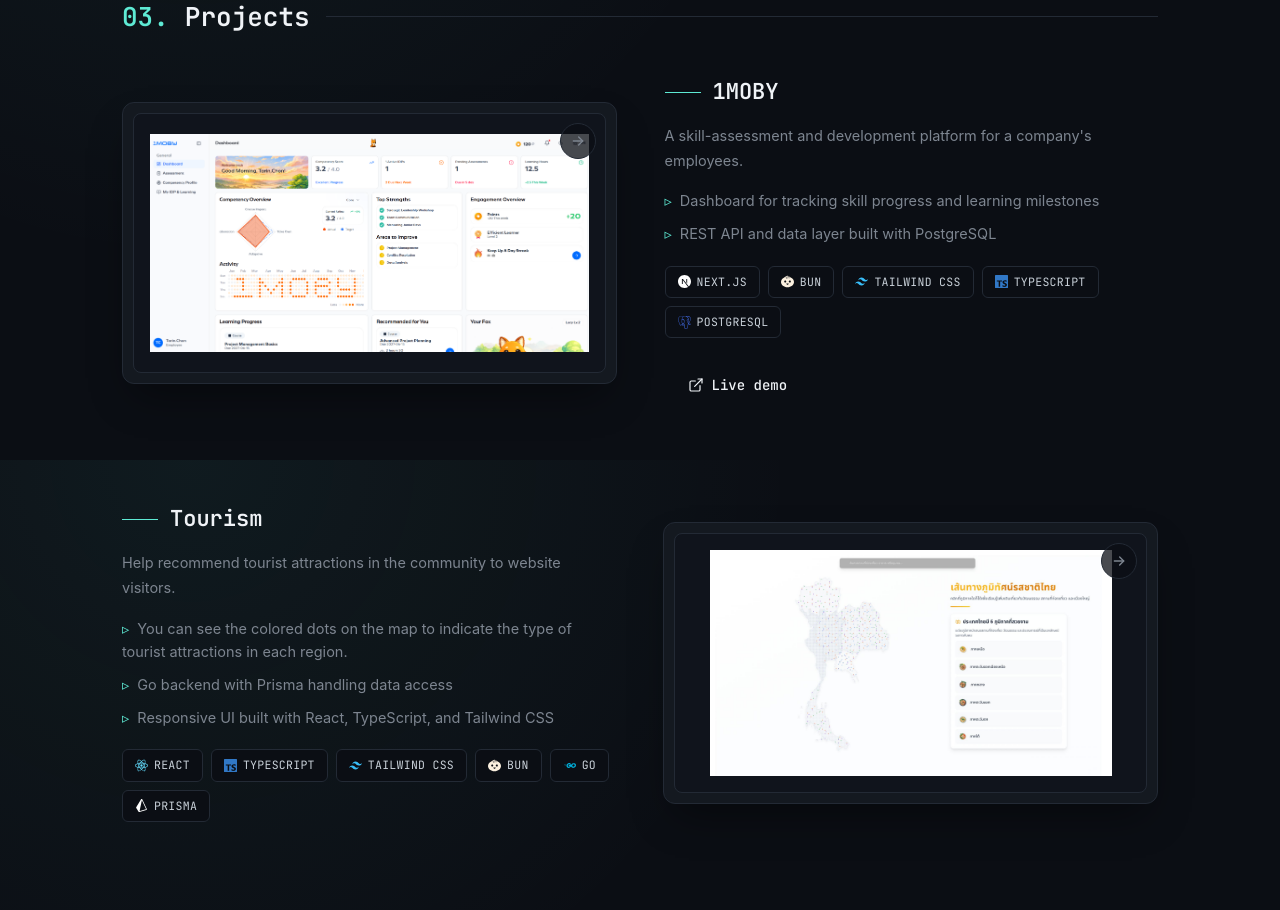
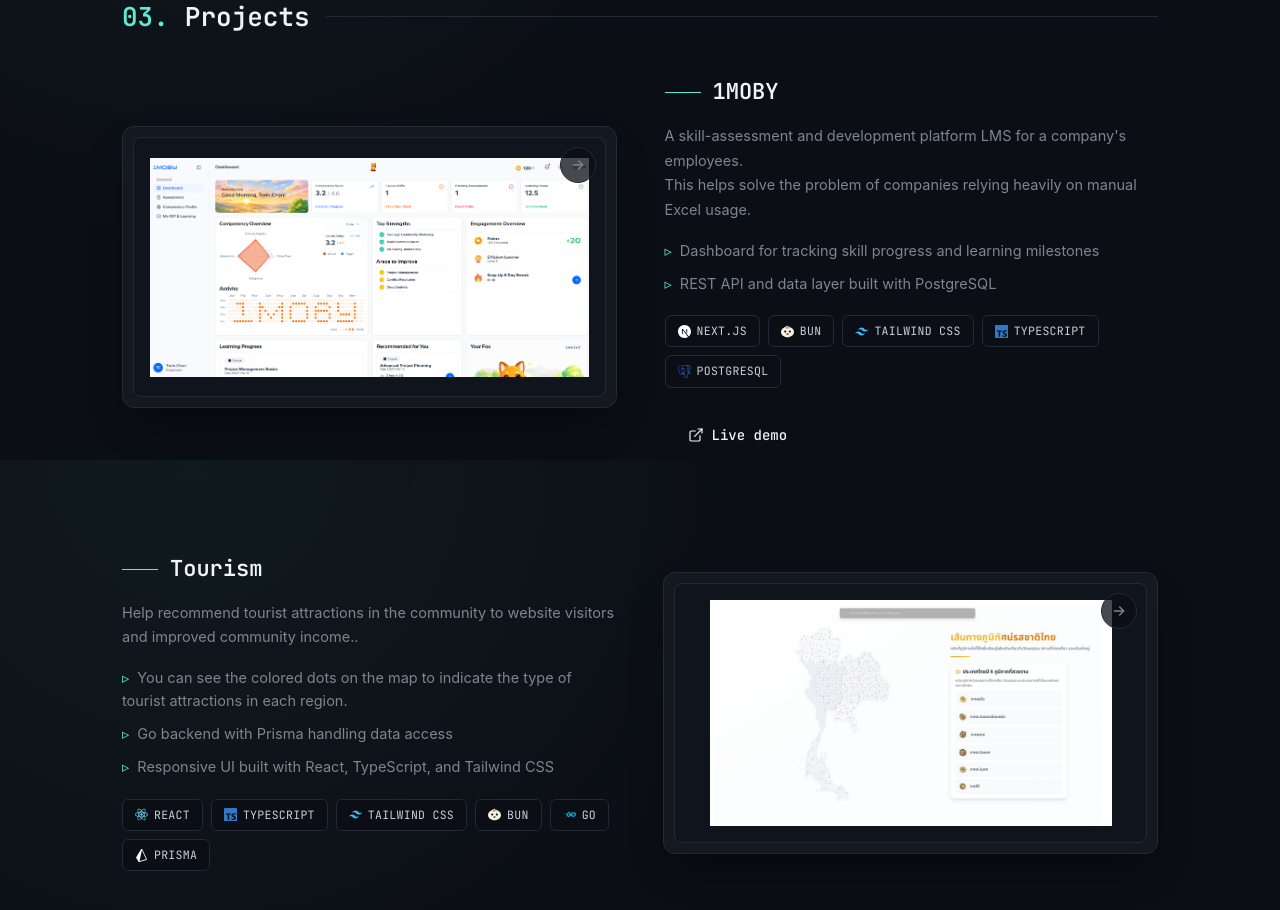
Before and after one commit to POPO112005/portfolio, a React (Vite) app: page / in a window 1280 px wide. Shown: the part 1940-2850 px from the top of the page. Built offline with nearby package versions, Linux system fonts and the light colour scheme.

Commit message:
feat: update project descriptions for clarity and improved formatting in ProjectModal and Projects components

```diff
--- a/src/components/ProjectModal.tsx
+++ b/src/components/ProjectModal.tsx
@@ -64,7 +64,7 @@ export function ProjectModal({ project, onClose }: { project: Project; onClose:
           </button>
         </div>
 
-        <p className="mt-[18px] border-b border-border pb-5 text-[14.5px] leading-[1.7] text-text-dim">
+        <p className="mt-[18px] whitespace-pre-line border-b border-border pb-5 text-[14.5px] leading-[1.7] text-text-dim">
           {project.description}
         </p>
 
--- a/src/components/Projects.tsx
+++ b/src/components/Projects.tsx
@@ -57,7 +57,7 @@ export function Projects() {
                   <h3 className={`text-xl text-text-bright md:text-[22px] ${heading}`}>{project.title}</h3>
                 </div>
 
-                <p className="mt-4 text-[14.5px] leading-[1.7] text-text-dim">{project.description}</p>
+                <p className="mt-4 whitespace-pre-line text-[14.5px] leading-[1.7] text-text-dim">{project.description}</p>
 
                 {project.highlights && project.highlights.length > 0 && (
                   <ul className="mt-4 flex flex-col gap-[10px] text-[14.5px] leading-[1.6] text-text-dim">
--- a/src/data/portfolio.ts
+++ b/src/data/portfolio.ts
@@ -150,7 +150,7 @@ export const content: Record<Language, Content> = {
     projects: [
       {
         title: '1MOBY',
-        description: "A skill-assessment and development platform for a company's employees.",
+        description: "A skill-assessment and development platform LMS for a company's employees.\nThis helps solve the problem of companies relying heavily on manual Excel usage.",
         highlights: [
           'Dashboard for tracking skill progress and learning milestones',
           'REST API and data layer built with PostgreSQL',
@@ -163,7 +163,7 @@ export const content: Record<Language, Content> = {
       },
       {
         title: 'Tourism',
-        description: 'Help recommend tourist attractions in the community to website visitors.',
+        description: 'Help recommend tourist attractions in the community to website visitors and improved community income..',
         highlights: [
           'You can see the colored dots on the map to indicate the type of tourist attractions in each region.',
           'Go backend with Prisma handling data access',
```
